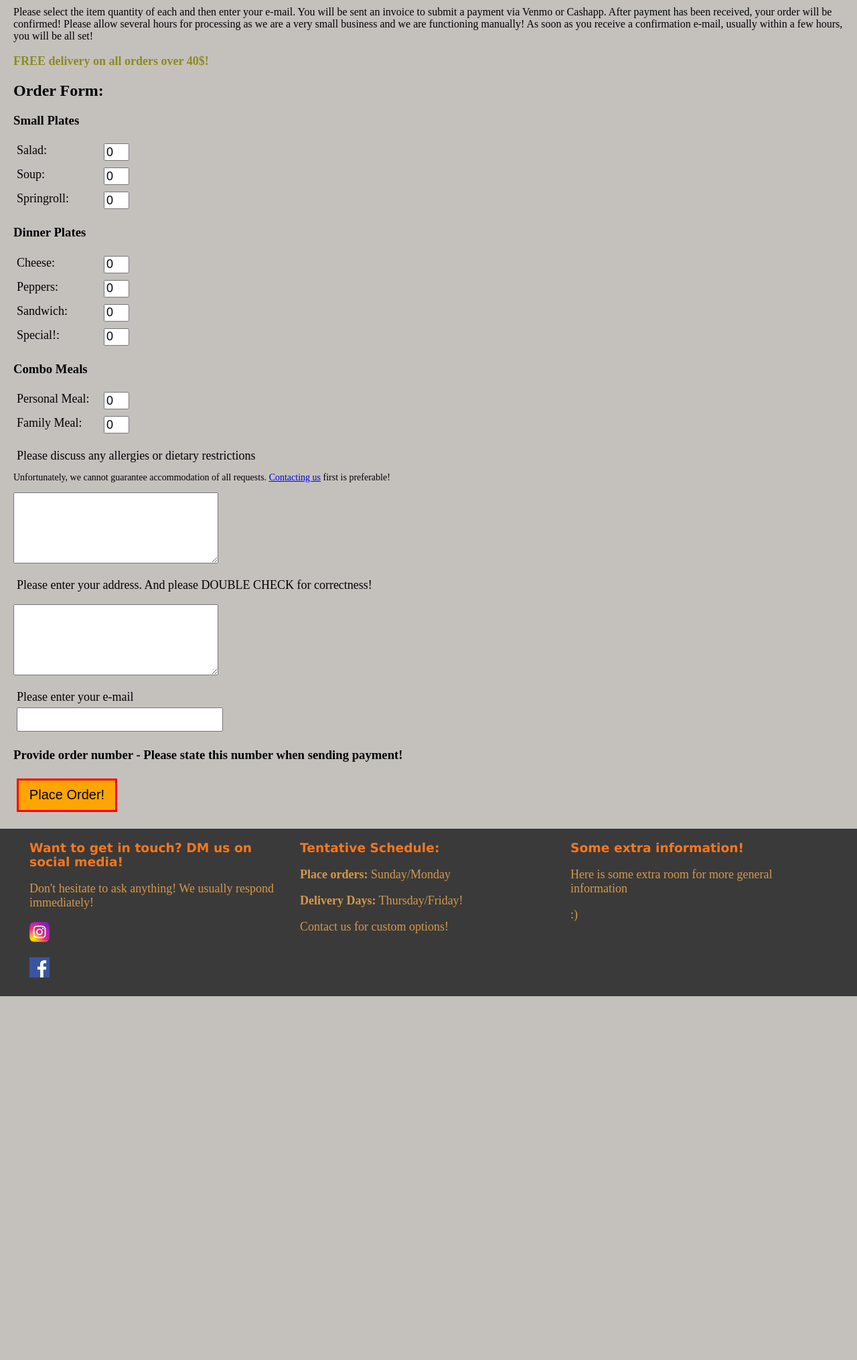
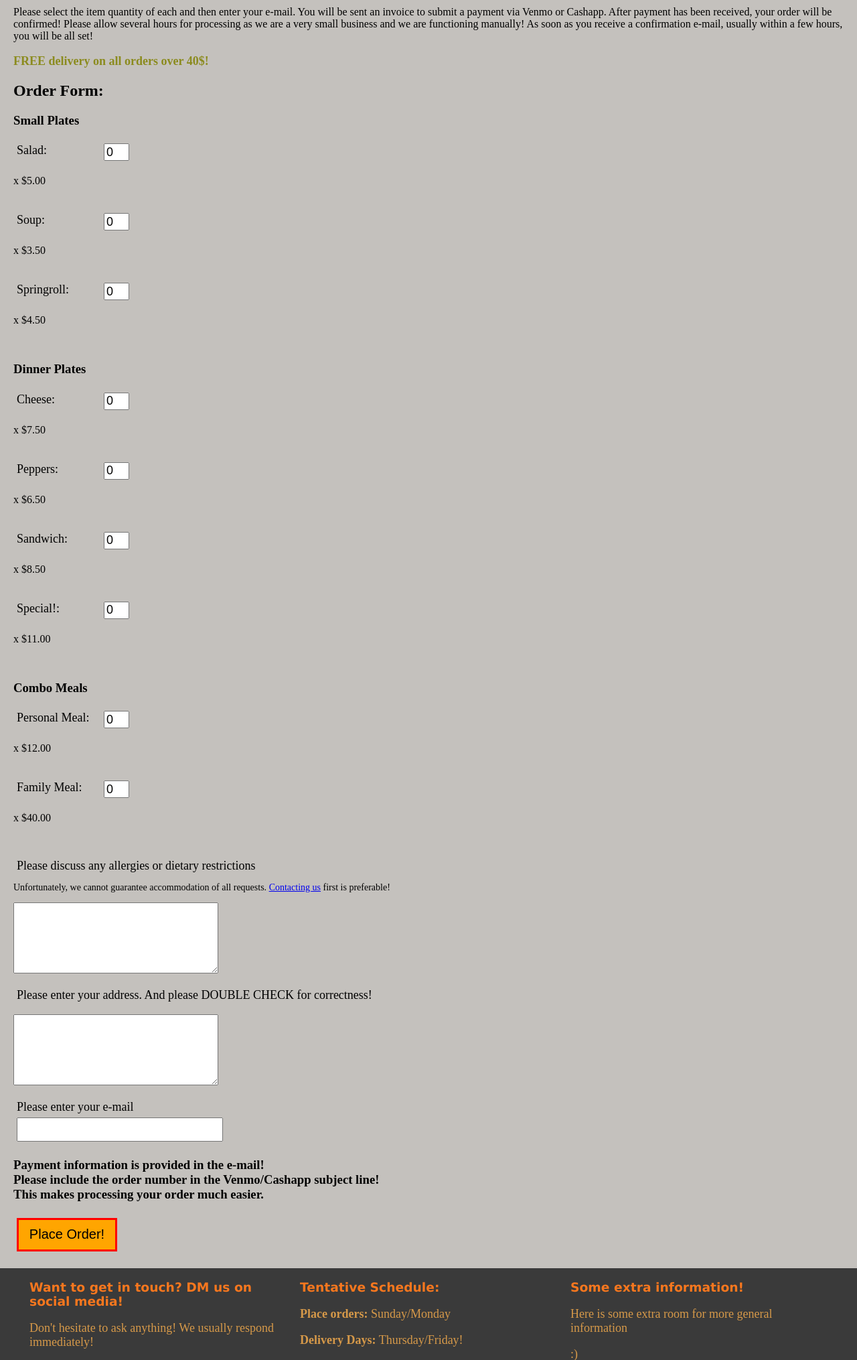
Before and after one commit to Mattmont415/DjangoIndo, a Django app: page /order in a window 1280 px wide. Shown: the part 527-2557 px from the top of the page at 67% size. Before the commit the page ends 2014 px from the top, so only its background shows below. Run offline with Django 3.2, Linux system fonts and the light colour scheme.

Commit message:
Started working on submitting on the order page

```diff
--- a/main/templates/main/order.html
+++ b/main/templates/main/order.html
@@ -23,36 +23,46 @@
       <p class="footfonttxt" style="color: rgb(139, 139, 30)"><strong>FREE delivery on all orders over 40$!</strong></p>
 
       <h2>Order Form: </h2>
-      <form>
+      <form method="post">
+        {% csrf_token %}
         <h3>Small Plates</h3>
         <label for="salad" class="labelq">Salad: </label>
         <input type="number" name="salad" value="0" class="quantity">
+        <p> x $5.00</p>
         <br>
         <label for="soup" class="labelq">Soup: </label>
         <input type="number" name="salad" value="0" class="quantity">
+        <p> x $3.50</p>
         <br>
         <label for="springroll" class="labelq">Springroll: </label>
         <input type="number" name="springroll" value="0" class="quantity">
+        <p> x $4.50</p>
         <br>
         <h3>Dinner Plates</h4>
         <label for="cheese" class="labelq">Cheese: </label>
         <input type="number" name="cheese" value="0" class="quantity">
+        <p> x $7.50</p>
         <br>
         <label for="Peppers" class="labelq">Peppers: </label>
         <input type="number" name="Peppers" value="0" class="quantity">
+        <p> x $6.50</p>
         <br>
         <label for="Sandwich" class="labelq">Sandwich: </label>
         <input type="number" name="Sandwich" value="0" class="quantity">
+        <p> x $8.50</p>
         <br>
         <label for="Special" class="labelq">Special!: </label>
         <input type="number" name="Special" value="0" class="quantity">
+        <p> x $11.00</p>
         <br>
         <h3>Combo Meals</h3>
         <label for="personal" class="labelq">Personal Meal: </label>
         <input type="number" name="personal" value="0" class="quantity">
+        <p> x $12.00</p>
         <br>
         <label for="family" class="labelq">Family Meal: </label>
         <input type="number" name="family" value="0" class="quantity">
+        <p> x $40.00</p>
         <br><br>
         <label for="extrainfo">Please discuss any allergies or dietary restrictions</label>
         <br>
@@ -66,7 +76,9 @@
         <label for="email">Please enter your e-mail</label>
         <br>
         <input type="email" id="email" name="email">
-        <h3>Provide order number - Please state this number when sending payment!</h3>
+        <h3>Payment information is provided in the e-mail! <br>
+          Please include the order number in the Venmo/Cashapp subject line! <br>
+          This makes processing your order much easier.</h3>
         <input type="submit" id="orderbutton" value="Place Order!">
       </form>
   </div>
--- a/main/urls.py
+++ b/main/urls.py
@@ -1,10 +1,11 @@
 from django.urls import path
 
 from . import views
+
 
 urlpatterns = [
   path("", views.index, name="index"),
   path("menu", views.menu, name="menu"),
   path("order", views.order, name="order"),
-  path("about", views.about, name="about")
+  path("about", views.about, name="about"),
 ]
--- a/main/views.py
+++ b/main/views.py
@@ -2,6 +2,9 @@ from django.shortcuts import render
 from django.http import HttpResponseRedirect
 from django import forms
 from django.urls import reverse
+from django.core.mail import send_mail
+
+
 
 
 def index(request):
@@ -11,7 +14,23 @@ def menu(request):
   return render(request, "main/menu.html")
 
 def order(request):
+  if request.method == "POST":
+    message_name = "Toni's Kitchen! Regarding order number: " #Need to get the order num some how
+    message_email = request.POST['email']
+
+    message = "You ordered " + request.POST['personal'] + " personal meals.\n" + "And " + request.POST['family'] + " meals."
+    # personal_meal = request.POST['personal']
+    # family_meal = request.POST['family']
+
+    send_mail(
+      message_name, #Subject
+      message, #Message itself
+      message_email, #from email
+      ['mattmont415@gmail.com'], #to email
+    )
   return render(request, "main/order.html")
+
+
 
 def about(request):
   return render(request, "main/about.html")
```
Also changed, not shown: indofoodv1/settings.py (+10 -0 lines), main/templates/main/send_email.html (added).
